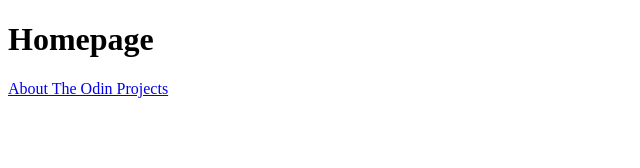
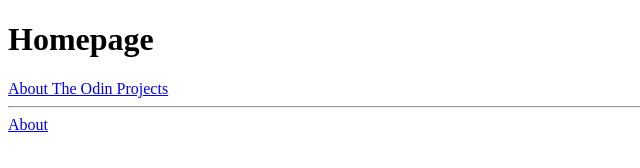
Before and after one commit to emmyxm/odin-links-and-images, a plain HTML site: page index.html in a window 1280 px wide. Shown: the whole page, without its empty margins (0-640 px from the left). Drawn offline with Linux system fonts and the light colour scheme.

Commit message:
Moved about.html from parent to child directory

```diff
--- a/index.html
+++ b/index.html
@@ -9,5 +9,7 @@
 <body>
     <h1>Homepage</h1>
     <a href="link.html" target="_blank" rel="noopener noreferrer">About The Odin Projects</a>
+    <br><hr>
+    <a href="git_test/list.html">About</a>
 </body>
 </html>
```
Also changed, not shown: pages/about.html (renamed from about.html).
